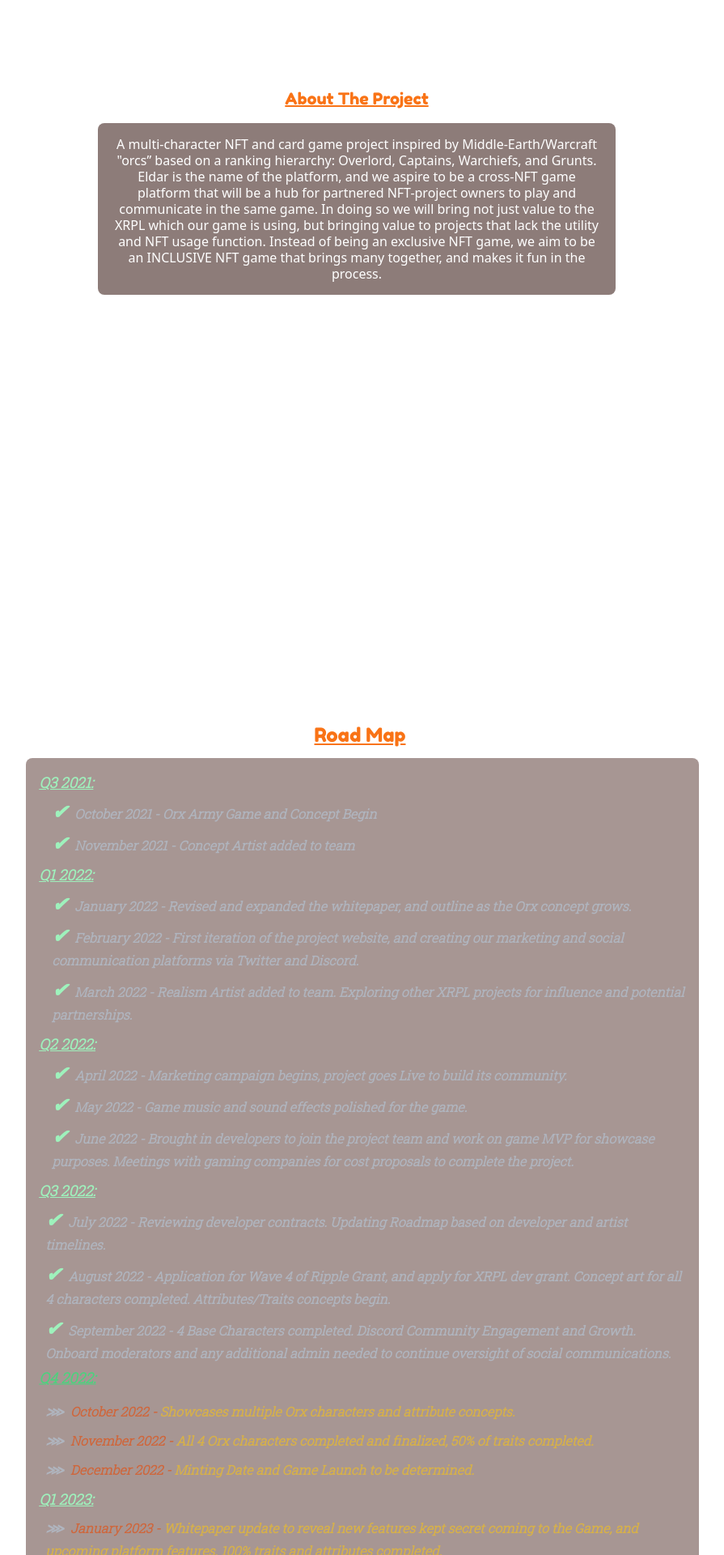
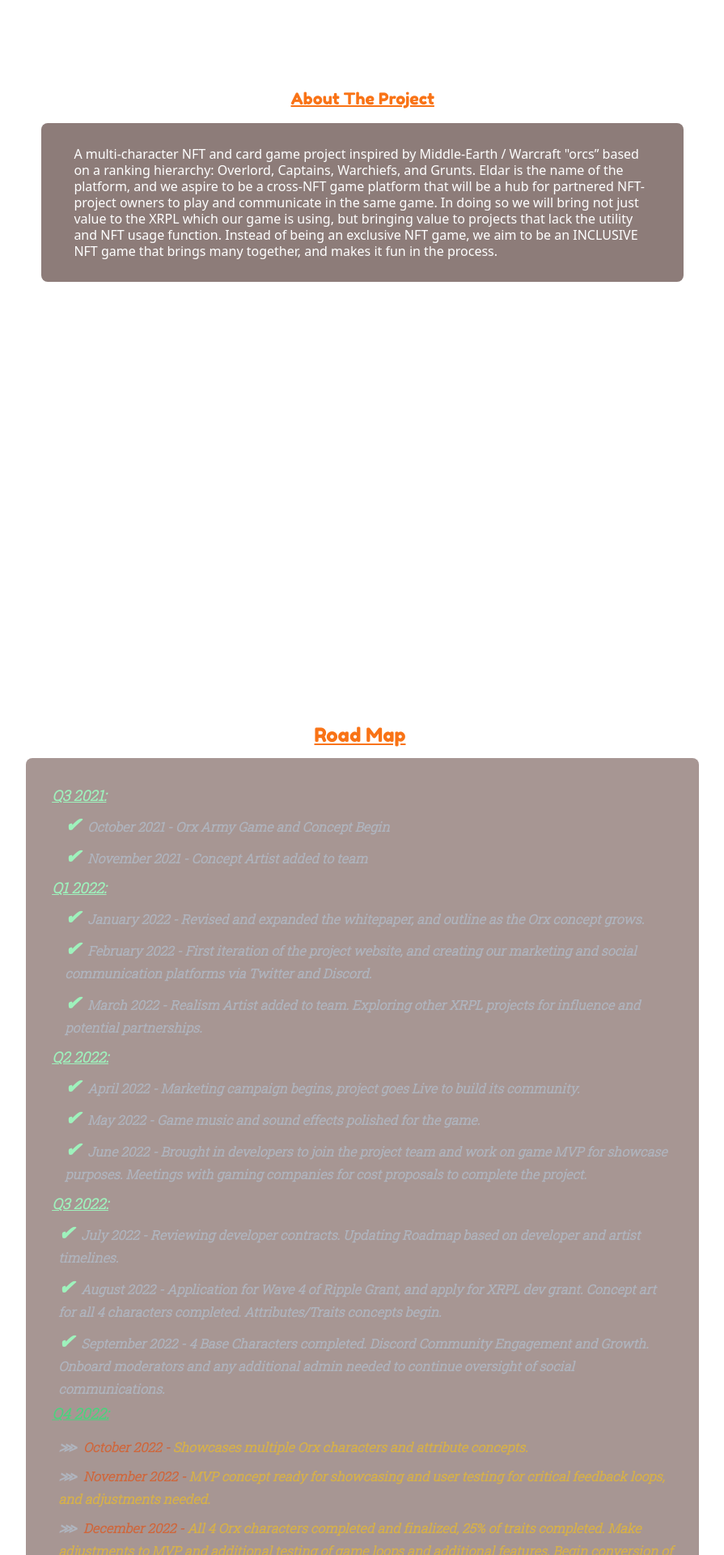
Before and after one commit to PublicRouter/eldarSite, a React (Create React App) app: page / in a window 1280 px wide. Shown: the part 880-2800 px from the top of the page at 81% size, without its empty margins (211-1106 px from the left). Built offline with nearby package versions, Linux system fonts and the light colour scheme; a web font is replaced by a local one.

Commit message:
updating roadmap content, about sizing, and team member card flex box sizing

```diff
--- a/src/components/Home.js
+++ b/src/components/Home.js
@@ -90,22 +90,22 @@ export default function Home() {
       </header>
 
       <section className="about-section text-center pt-6 min-h-[100vh]" >
-        <div className="container px-4 px-lg-5">
-          <div className=" justify-content-center">
-            <div className="sm:ml-6 pt-[18vh]"  id="about">
-              <h2 className="mb-4 fst-italic text-orange-500 text-xl font-mainTitleTwo underline">About The Project</h2>
-              <p className="text-white bg-[rgb(48,17,12,.55)] p-4 rounded-lg mx-auto leading-9 sm:w-[55vw] md:w-[65vw] lg:w-[50vw] sm:text-sm md:text-[1em]">
-                A multi-character NFT and card game project inspired by Middle-Earth/Warcraft "orcs” based on a ranking hierarchy: Overlord, Captains, Warchiefs, and Grunts. Eldar is the name of the platform, and we aspire to be a cross-NFT game platform that will be a hub for partnered NFT-project owners to play and communicate in the same game. In doing so we will bring not just value to the XRPL which our game is using, but bringing value to projects that lack the utility and NFT usage function. Instead of being an exclusive NFT game, we aim to be an INCLUSIVE NFT game that brings many together, and makes it fun in the process.
+
+          <div className="max-w-[80vw] sm:max-w-[65vw] mx-auto">
+            <div className="sm:ml-[3vw] pt-[18vh]"  id="about">
+              <h2 className="mb-4 text-orange-500 text-xl font-mainTitleTwo underline">About The Project</h2>
+              <p className="text-white text-start bg-[rgb(48,17,12,.55)] py-5 sm:py-7 px-10 rounded-lg text-sm md:text-[1em]">
+                A multi-character NFT and card game project inspired by Middle-Earth / Warcraft "orcs” based on a ranking hierarchy: Overlord, Captains, Warchiefs, and Grunts. Eldar is the name of the platform, and we aspire to be a cross-NFT game platform that will be a hub for partnered NFT-project owners to play and communicate in the same game. In doing so we will bring not just value to the XRPL which our game is using, but bringing value to projects that lack the utility and NFT usage function. Instead of being an exclusive NFT game, we aim to be an INCLUSIVE NFT game that brings many together, and makes it fun in the process.
 
               </p>
             </div>
           </div>
-        </div>
+
       </section>
       {/* ROAD MAP */}
       <div className='text-xl text-white min-h-[100vh] sm:max-w-[75vw] sm:pl-8 sm:mx-auto mt-6 pt-[16vh]'  id="first-item">
         <h2 className='text-center text-orange-500 text-2xl font-mainTitleTwo underline'>Road Map</h2>
-        <ul className='mx-[4vw] mt-3 text-[1rem] p-4 lg:w-[65vw] font-titleSub rounded-lg backdrop-blur-sm bg-[rgb(58,17,12,.55)] opacity-80'>
+        <ul className='mx-[4vw] mt-3 text-[1rem] p-8 lg:w-[65vw] font-titleSub rounded-lg backdrop-blur-sm bg-[rgb(58,17,12,.55)] opacity-80'>
             <li className='font-bold text-lg underline text-green-300 pb-2 italic'>Q3 2021: <em className='text-[rgb(206,158,26)]'></em></li>
             <li className='font-bold text-md text-green-300 pb-2 ml-4'><em className='text-gray-400'><em className="text-green-300 mr-2 text-[1.5rem]">✔</em>October 2021 - Orx Army Game and Concept Begin</em></li>
             <li className='font-bold text-md text-green-300 pb-2 ml-4'><em className='text-gray-400'><em className="text-green-300 mr-2 text-[1.5rem]">✔</em>November 2021 - Concept Artist added to team</em></li>
@@ -125,14 +125,14 @@ export default function Home() {
 
             <li className='font-bold text-lg underline text-green-500 animate-bounce pb-2 italic'>Q4 2022:<em className='text-[rgb(206,158,26)]'></em></li>
             <li className='font-bold text-md text-green-300 pb-2 ml-2'><em className='text-[rgb(206,158,26)]'><em className='text-[1rem] mr-2 text-gray-400'>⋙</em><em className='text-orange-700'>October 2022 -</em> Showcases multiple Orx characters and attribute concepts.</em></li>
-            <li className='font-bold text-md text-green-300 pb-2 ml-2'><em className='text-[rgb(206,158,26)]'><em className='text-[1rem] mr-2 text-gray-400'>⋙</em><em className='text-orange-700'>November 2022 -</em> All 4 Orx characters completed and finalized, 50% of traits completed.</em></li>
-            <li className='font-bold text-md text-green-300 pb-2 ml-2'><em className='text-[rgb(206,158,26)]'><em className='text-[1rem] mr-2 text-gray-400'>⋙</em><em className='text-orange-700'>December 2022 -</em> Minting Date and Game Launch to be determined.</em></li>
+            <li className='font-bold text-md text-green-300 pb-2 ml-2'><em className='text-[rgb(206,158,26)]'><em className='text-[1rem] mr-2 text-gray-400'>⋙</em><em className='text-orange-700'>November 2022 -</em> MVP concept ready for showcasing and user testing for critical feedback loops, and adjustments needed.</em></li>
+            <li className='font-bold text-md text-green-300 pb-2 ml-2'><em className='text-[rgb(206,158,26)]'><em className='text-[1rem] mr-2 text-gray-400'>⋙</em><em className='text-orange-700'>December 2022 -</em> All 4 Orx characters completed and finalized, 25% of traits completed. Make adjustments to MVP and additional testing of game loops and additional features. Begin conversion of MVP into Unity game engine.</em></li>
 
             <li className='font-bold text-lg underline text-green-300 pb-2 italic'>Q1 2023:<em className='text-[rgb(206,158,26)]'></em></li>
-            <li className='font-bold text-md text-green-300 pb-2 ml-2'><em className='text-[rgb(206,158,26)]'><em className='text-[1rem] mr-2 text-gray-400'>⋙</em><em className='text-orange-700'>January 2023 -</em> Whitepaper update to reveal new features kept secret coming to the Game, and upcoming platform features. 100% traits and attributes completed. </em></li>
-            <li className='font-bold text-md text-green-300 pb-2 ml-2'><em className='text-[rgb(206,158,26)]'><em className='text-[1rem] mr-2 text-gray-400'>⋙</em><em className='text-orange-700'>February 2023 -</em> Orx NFT Collection minting goes live, and launches Eldar Game and Marketplace.</em></li>
-            <li className='font-bold text-md text-green-300 pb-2 ml-2'><em className='text-[rgb(206,158,26)]'><em className='text-[1rem] mr-2 text-gray-400'>⋙</em><em className='text-orange-700'>March 2023 -</em> Opening Eldar Merch Store.</em></li>
-
+            <li className='font-bold text-md text-green-300 pb-2 ml-2'><em className='text-[rgb(206,158,26)]'><em className='text-[1rem] mr-2 text-gray-400'>⋙</em><em className='text-orange-700'>January 2023 -</em> Minting Date and Game Launch to be determined based on technical progress and team resources and size. Pitch to investment firms, game studios, and potentially game publishers for resources and additional funding. </em></li>
+            <li className='font-bold text-md text-green-300 pb-2 ml-2'><em className='text-[rgb(206,158,26)]'><em className='text-[1rem] mr-2 text-gray-400'>⋙</em><em className='text-orange-700'>February 2023 -</em> Whitepaper update to reveal new features kept secret coming to the Game, and upcoming platform features. 100% traits and attributes completed.</em></li>
+            <li className='font-bold text-md text-green-300 pb-2 ml-2'><em className='text-[rgb(206,158,26)]'><em className='text-[1rem] mr-2 text-gray-400'>⋙</em><em className='text-orange-700'>March 2023 -</em> Orx NFT Collection minting potentially goes live, and launch of our Marketplace (may be adjusted based on prior milestone progress)</em></li>
+            <li className='font-bold text-md text-green-300 pb-2 ml-2'><em className='text-[rgb(206,158,26)]'><em className='text-[1rem] mr-2 text-gray-400'>⋙</em><em className='text-orange-700'>April 2023 -</em> Orx merchandise becomes available with plans of expanding our platform offerings.</em></li>
         </ul>
 
 
@@ -149,15 +149,15 @@ export default function Home() {
       <div className='teamContainer min-h-[60vh] sm:min-h-[80vh] px-4 pb-4 mx-auto flex justify-center align-items-center flex-wrap bg-transparent opacity-80 rounded-lg w-[85vw] sm:w-[60vw] md:w-[70vw] lg:w-[75vw] pt-[16vh]' id="teamTop">
 
     {teamMemberList.map((member) => (
-        <div key={member.id} className='teamCard text-yellow-400 text-center text-sm leading-tight px-3 py-3 items-center bg-[rgb(58,17,12,.55)] opacity-90 rounded-lg m-1 flex flex-col hover:bg-black sm:min-h-[340px] md:min-h-[350px] md:max-h-[350px] md:max-w-[26vw] lg:min-h-[410px] lg:max-h-[415px] lg:max-w-[21vw] lg:text-md'>
+        <div key={member.id} className='teamCard text-yellow-400 text-center text-sm leading-tight px-3 py-3 items-center bg-[rgb(58,17,12,.55)] opacity-90 rounded-lg m-1 flex flex-col max-w-[30%] hover:bg-black lg:text-md'>
             <img src={member.image} alt="grunt orx character" className="h-24 w-18 rounded-full"/>
             <h2 className='text-orange-600 mt-2'>{member.name}</h2>
             <h4 className='text-white md:text-[.75em]'>{member.position}</h4>
             <h4 className='text-white md:text-[.65em]'>Joined {member.joined}</h4>
-            <p className="py-2 px-2 md:text-[.6em] lg:text-[.78em] lg:py-0">{member.summary}</p>
+            <p className="p-2 text-start md:text-[.6em] lg:text-[.78em]">{member.summary}</p>
             {member.socialImage?
               (
-                <a href={member.socialLink} target="_blank" rel="noreferrer" className='h-6 w-6 rounded-lg hover:p-[1px]'>
+                <a href={member.socialLink} target="_blank" rel="noreferrer" className='h-6 w-6 rounded-lg hover:p-[1px] mt-2'>
                   <img src={member.socialImage} alt="social media icon"></img>
                 </a>
 
```
Also changed, not shown: 13 other files (tests, documents, lock files or other folders).
